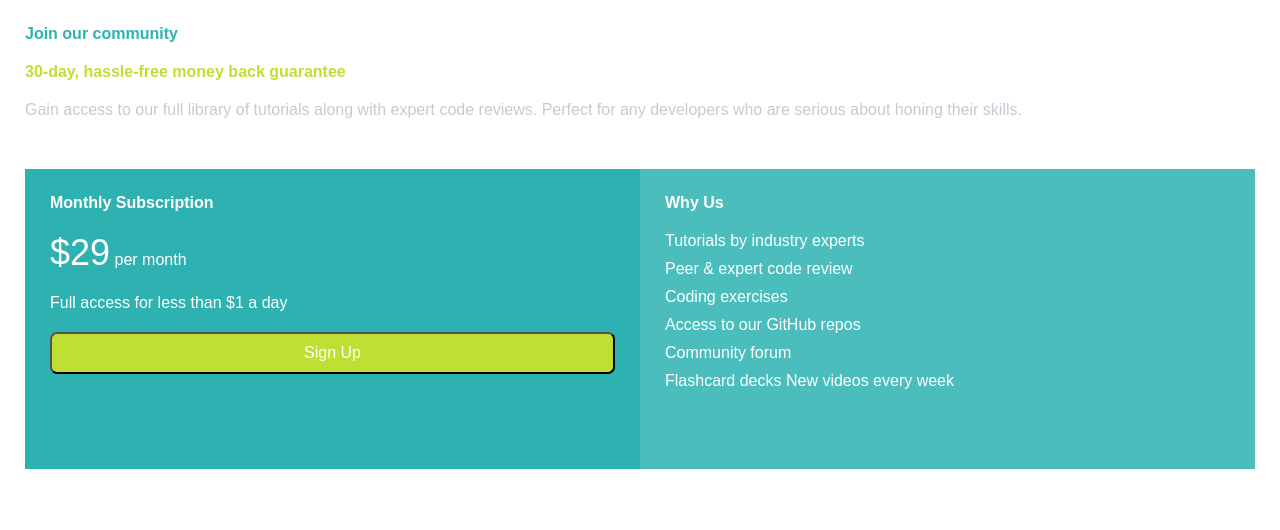
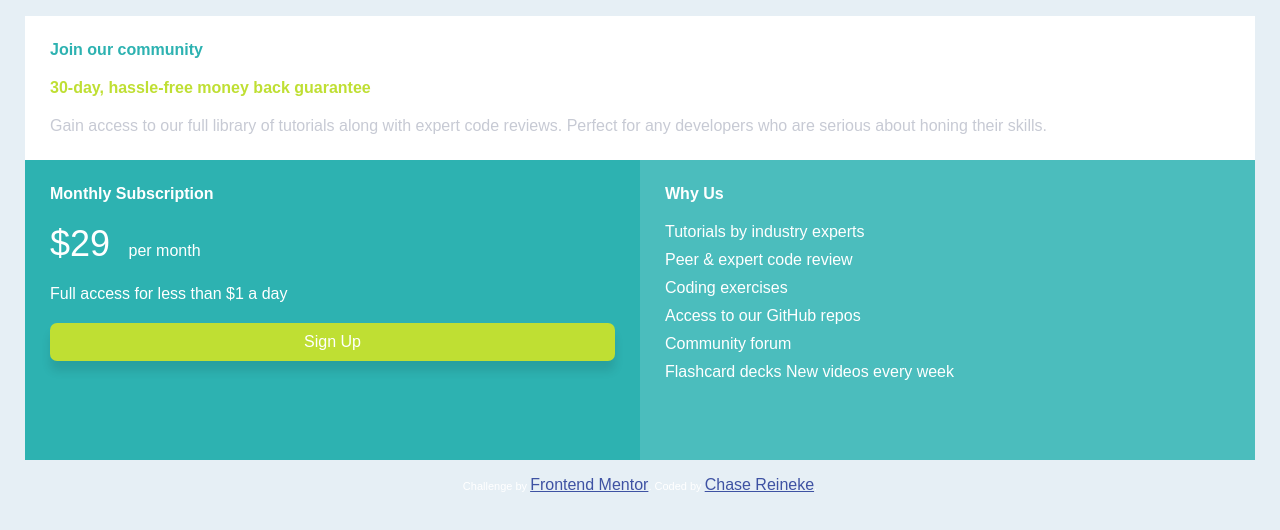
Before and after one commit to ChaseReineke/price-grid, a plain HTML site: page index.html in a window 1280 px wide. Drawn offline with Linux system fonts and the light colour scheme.

Commit message:
fixed spacing and color

```diff
--- a/index.html
+++ b/index.html
@@ -6,6 +6,7 @@
     <meta name="viewport" content="width=device-width, initial-scale=1.0">
     <!-- displays site properly based on user's device -->
     <link rel="icon" type="image/png" sizes="32x32" href="./images/favicon-32x32.png">
+    <link href="https://fonts.googleapis.com/css?family=Karla:400,700&display=swap" rel="stylesheet">
     <link rel="stylesheet" href="style.css">
     <title>Frontend Mentor | Single Price Grid Component</title>
 </head>
--- a/style.css
+++ b/style.css
@@ -4,6 +4,14 @@
     font-family: Arial, Helvetica, sans-serif;
     font-size: 16px;
     color: #FFFFFF;
+}
+
+body {
+    font-size: 14px;
+    font-family: 'Karla', Arial, Helvetica, sans-serif;
+    min-height: 100vh;
+    background-color: #E6EFF5;
+    overflow-x: hidden;
 }
 
 #container {
@@ -15,6 +23,7 @@
 #top {
     background-color: #FFFFFF;
     padding: 25px;
+    margin: 16px 25px 0 25px;
 }
 
 #top h4,
@@ -36,7 +45,7 @@
 
 #bottom {
     display: flex;
-    padding: 25px;
+    padding: 0 25px 16px 25px;
 }
 
 #bottom_left {
@@ -53,6 +62,7 @@ button {
 
 #bottom_left #price {
     font-size: 36px;
+    margin-right: 14px;
 }
 
 button {
@@ -60,6 +70,8 @@ button {
     padding: 10px 18px;
     width: 100%;
     border-radius: 7px;
+    border: none;
+    box-shadow: 0 10px 10px 0 rgba(0, 0, 0, 0.10);
 }
 
 #bottom_right {
@@ -77,3 +89,13 @@ button {
 #bottom_right li {
     margin-top: 10px;
 }
+
+.attribution {
+    font-size: 11px;
+    text-align: center;
+    margin-bottom: 1rem;
+}
+
+.attribution a {
+    color: hsl(228, 45%, 44%);
+}
```
